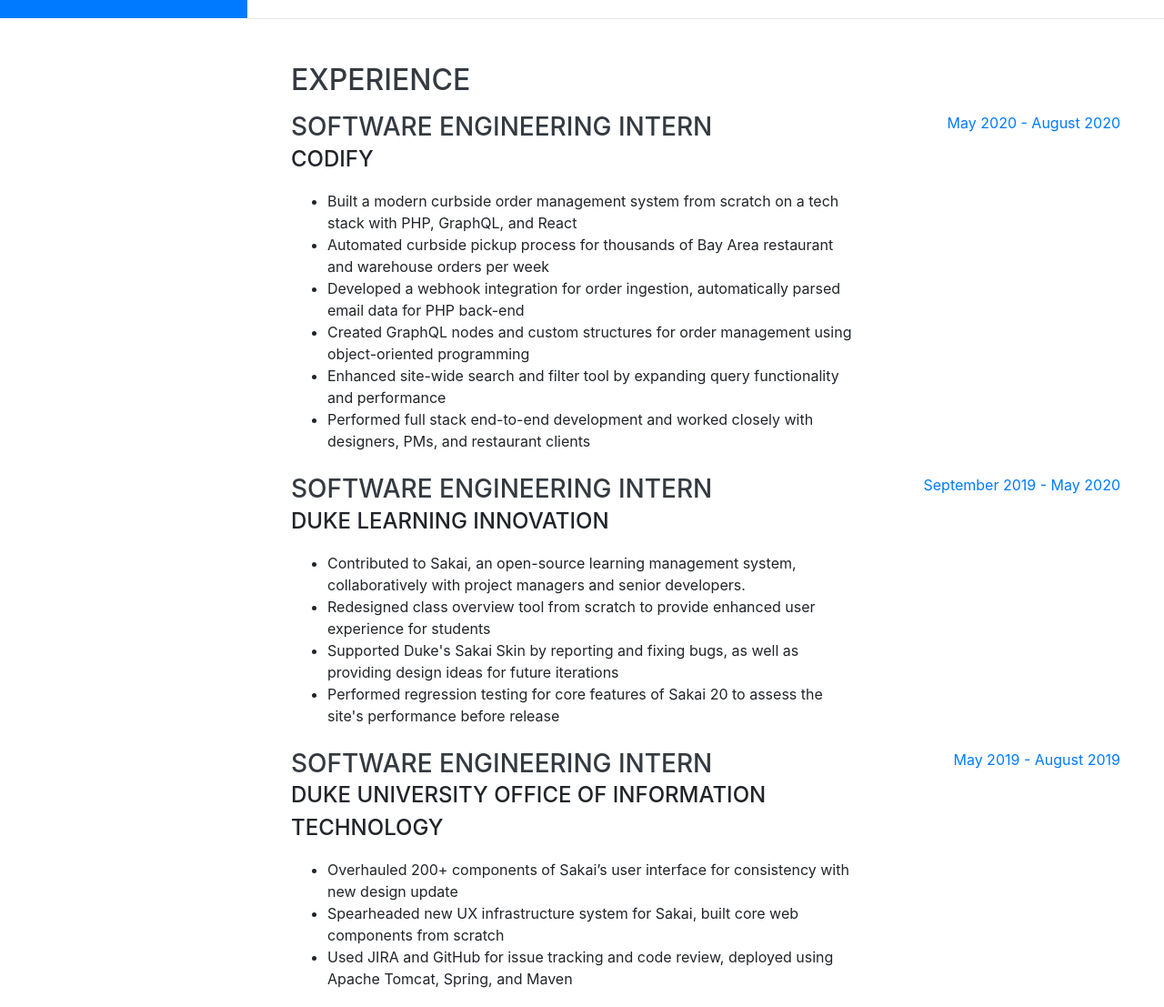
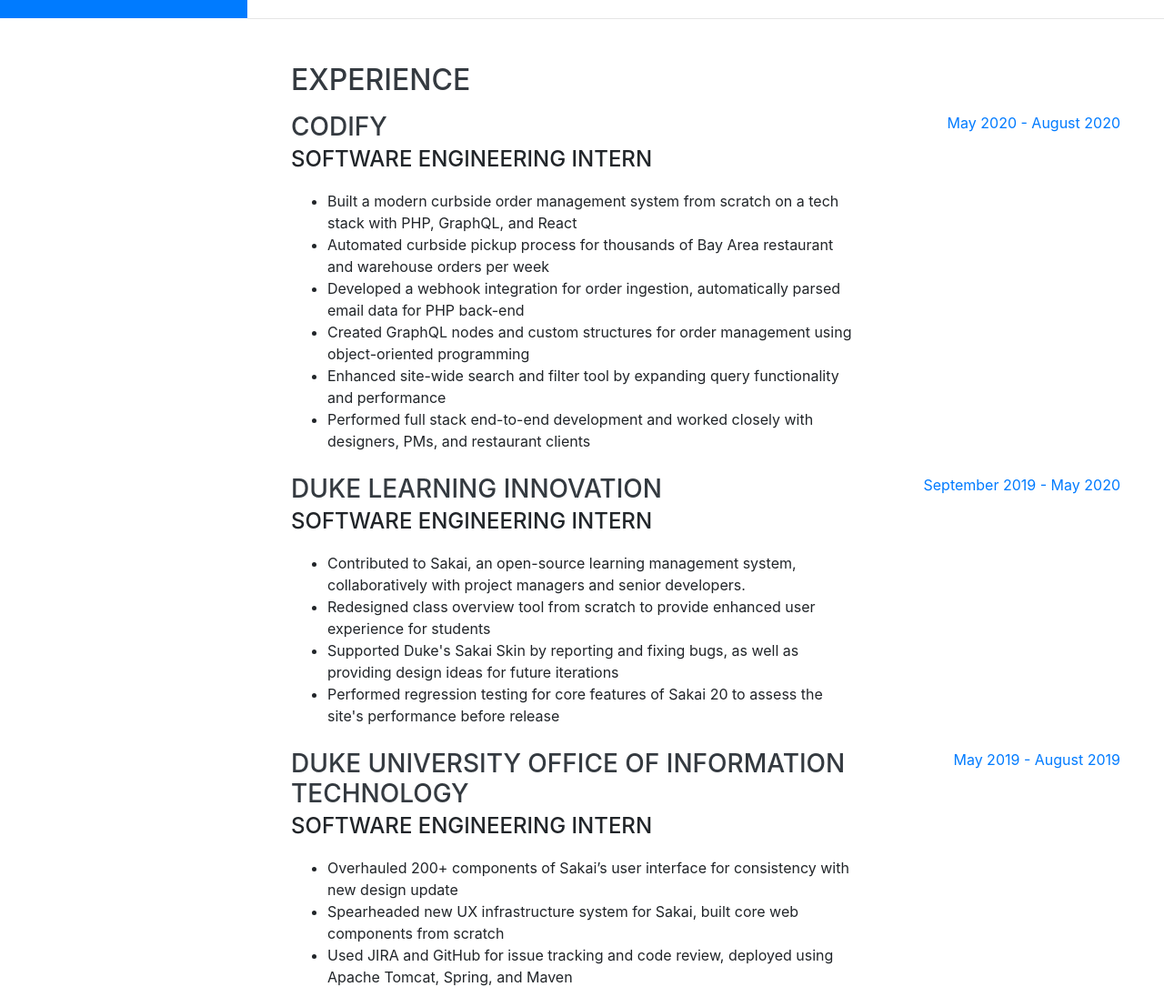
Before and after one commit to wyu12/wyu12.github.io, a website with bundled scripts: page index.html in a window 1280 px wide. Shown: the part 780-1887 px from the top of the page at 91% size. Built offline with nearby package versions, Linux system fonts and the light colour scheme; a web font is replaced by a local one.

Commit message:
restructured work experience

```diff
--- a/index.html
+++ b/index.html
@@ -92,8 +92,8 @@
         <h2 class="mb-3">Experience</h2>
         <div class="resume-item d-flex flex-column flex-md-row justify-content-between mb-2">
           <div class="resume-content">
-            <h3 class="mb-0">Software Engineering Intern</h3>
-            <div class="subheading mb-3">Codify</div>
+            <h3 class="mb-0">Codify</h3>
+            <div class="subheading mb-3">Software Engineering Intern</div>
             <ul>
               <li>Built a modern curbside order management system from scratch on a tech stack with PHP, GraphQL, and React</li>
               <li>Automated curbside pickup process for thousands of Bay Area restaurant and warehouse orders per week</li>
@@ -109,8 +109,8 @@
         </div>
         <div class="resume-item d-flex flex-column flex-md-row justify-content-between mb-2">
           <div class="resume-content">
-            <h3 class="mb-0">Software Engineering Intern</h3>
-            <div class="subheading mb-3">Duke Learning Innovation</div>
+            <h3 class="mb-0">Duke Learning Innovation</h3>
+            <div class="subheading mb-3">Software Engineering Intern</div>
             <ul>
               <li> Contributed to Sakai, an open-source learning management system, collaboratively with project managers and senior developers. </li>
               <li> Redesigned class overview tool from scratch to provide enhanced user experience for students </li>
@@ -125,8 +125,8 @@
 
         <div class="resume-item d-flex flex-column flex-md-row justify-content-between mb-2">
           <div class="resume-content">
-            <h3 class="mb-0">Software Engineering Intern</h3>
-            <div class="subheading mb-3">Duke University Office of Information Technology</div>
+            <h3 class="mb-0">Duke University Office of Information Technology</h3>
+            <div class="subheading mb-3">Software Engineering Intern</div>
            <ul>
              <li>Overhauled 200+ components of Sakai’s user interface for consistency with new design update </li>
              <li>Spearheaded new UX infrastructure system for Sakai, built core web components from scratch </li>
```
